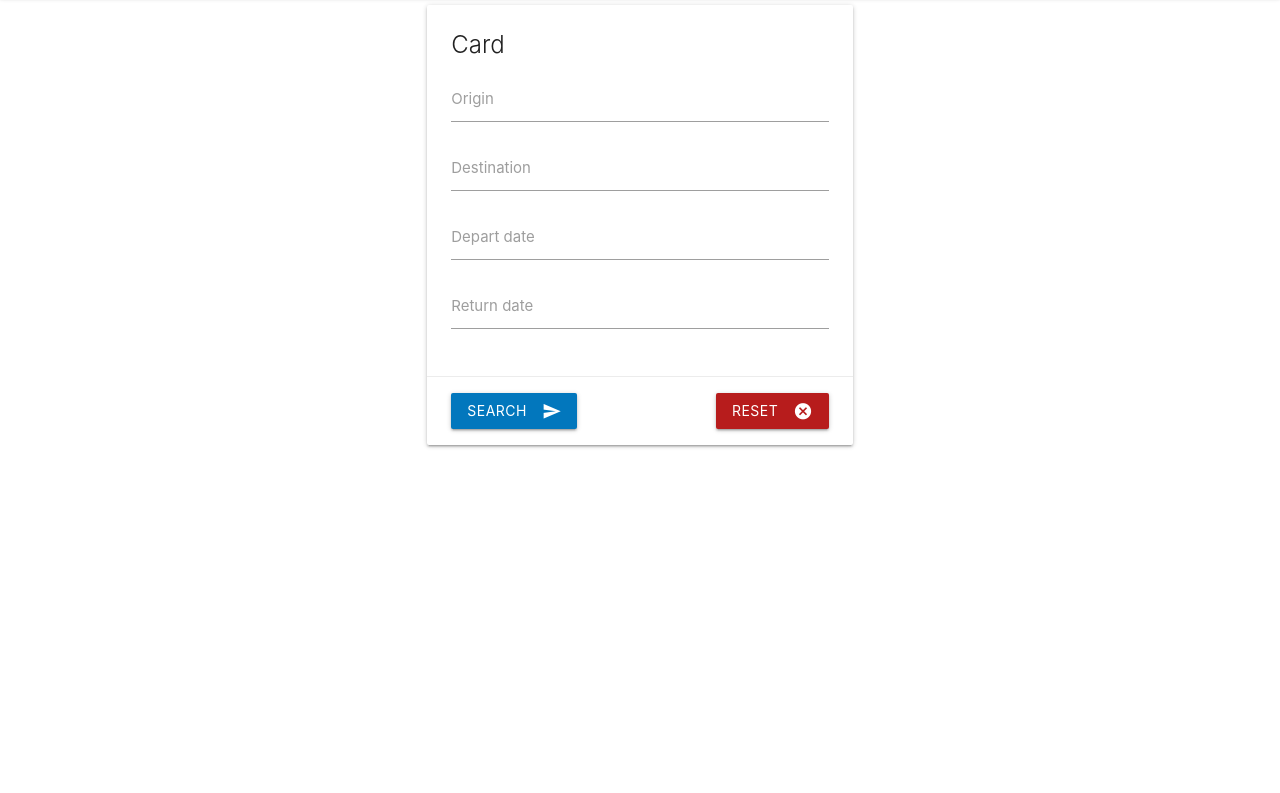
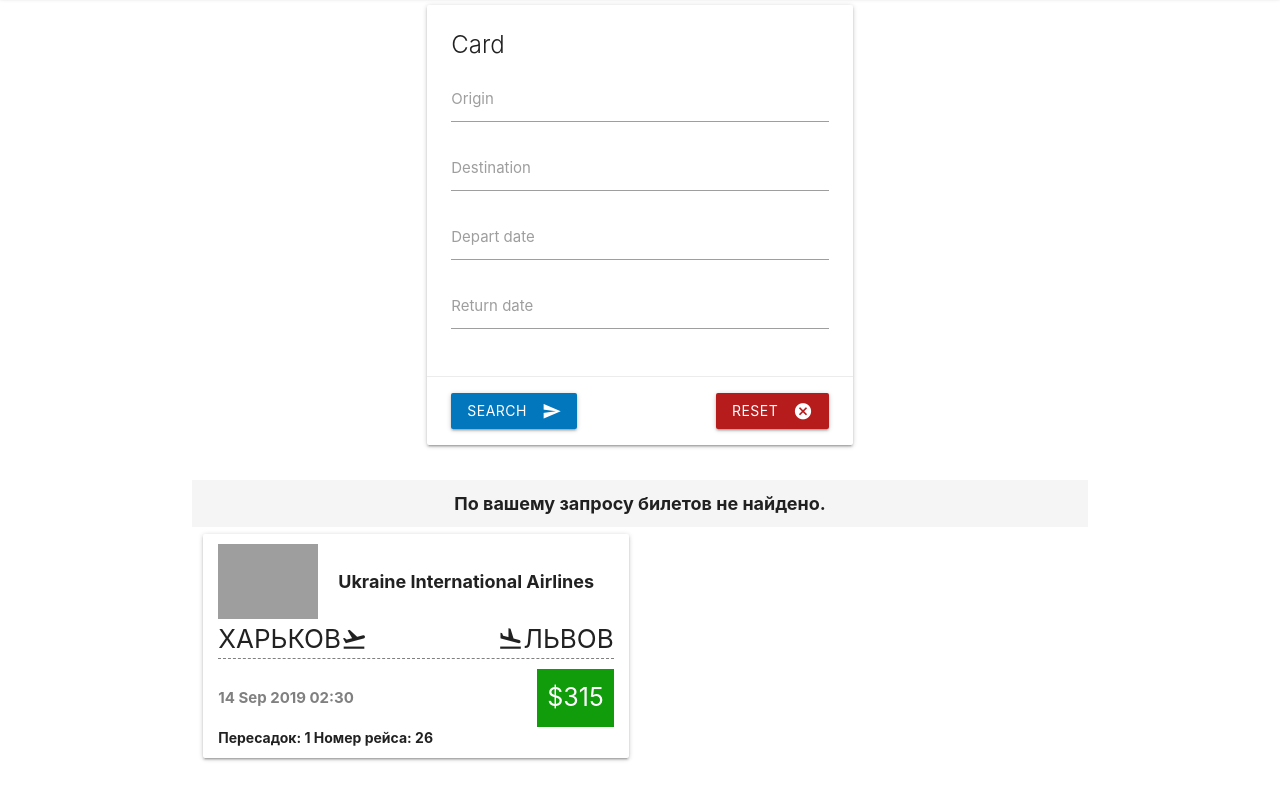
Before and after one commit to AlexeevSasha/Avia-Tickets, a website built with webpack: page src/index.html in a window 1280 px wide. Shown: the part 67-860 px from the top of the page. Before the commit the page ends 800 px from the top, so only its background shows below. Built offline with nearby package versions, Linux system fonts and the light colour scheme; some packages are replaced by stand-ins of ours; no server answers; grey boxes are pictures that could not be loaded.

Commit message:
add html and css tickets

```diff
--- a/src/css/style.css
+++ b/src/css/style.css
@@ -43,3 +43,57 @@
 .select-wrapper .caret {
   fill: white !important;
 }
+
+.ticket-card {
+  padding: 10px 15px;
+}
+
+.ticket-airline-name {
+  font-weight: bold;
+  font-size: 18px;
+  text-transform: capitalize;
+}
+
+.ticket-airline-img {
+  max-width: 100px;
+  margin-right: 20px;
+}
+
+.ticket-destination {
+  margin-bottom: 10px;
+  border-bottom: 1px dashed gray;
+}
+
+.ticket-destination .ticket-city {
+  font-size: 26px;
+  text-transform: uppercase;
+}
+
+.ticket-destination i.material-icons {
+  font-size: 26px;
+}
+
+.ticket-time-departure {
+  font-weight: bold;
+  color: gray;
+}
+
+.ticket-price {
+  font-size: 25px;
+  padding: 10px;
+  background: #119c0c;
+  color: #fff;
+}
+
+.ticket-additional-info {
+  font-size: 14px;
+  font-weight: bold;
+}
+
+.tickets-empty-res-msg {
+  padding: 10px 15px;
+  text-align: center;
+  background: whitesmoke;
+  font-weight: bold;
+  font-size: 18px;
+}
--- a/src/index.html
+++ b/src/index.html
@@ -101,5 +101,46 @@
         </div>
       </div>
     </div>
+
+    <div class="tickets-sections">
+      <div class="container">
+        <div class="row">
+          <div class="tickets-empty-res-msg">
+            По вашему запросу билетов не найдено.
+          </div>
+          <div class="col s12 m6">
+            <div class="card ticket-card">
+              <div class="ticket-airline d-flex align-items-center">
+                <img
+                  src="http://pics.avs.io/200/200/PS.png"
+                  class="ticket-airline-img"
+                />
+                <span class="ticket-airline-name"
+                  >Ukraine International airlines</span
+                >
+              </div>
+              <div class="ticket-destination d-flex align-items-center">
+                <div class="d-flex align-items-center mr-auto">
+                  <span class="ticket-city">Харьков </span>
+                  <i class="medium material-icons">flight_takeoff</i>
+                </div>
+                <div class="d-flex align-items-center">
+                  <i class="medium material-icons">flight_land</i>
+                  <span class="ticket-city">Львов</span>
+                </div>
+              </div>
+              <div class="ticket-time-price d-flex align-items-center">
+                <span class="ticket-time-departure">14 Sep 2019 02:30</span>
+                <span class="ticket-price ml-auto">$315</span>
+              </div>
+              <div class="ticket-additional-info">
+                <span class="ticket-transfers">Пересадок: 1</span>
+                <span class="ticket-flight-number">Номер рейса: 26</span>
+              </div>
+            </div>
+          </div>
+        </div>
+      </div>
+    </div>
   </body>
 </html>
--- a/src/js/store/locations.js
+++ b/src/js/store/locations.js
@@ -65,7 +65,6 @@ class Locations {
 
     async fetchTickets (params) {
         const response = await this.api.prices(params);
-        console.log(response);
     }
 }
 
```
